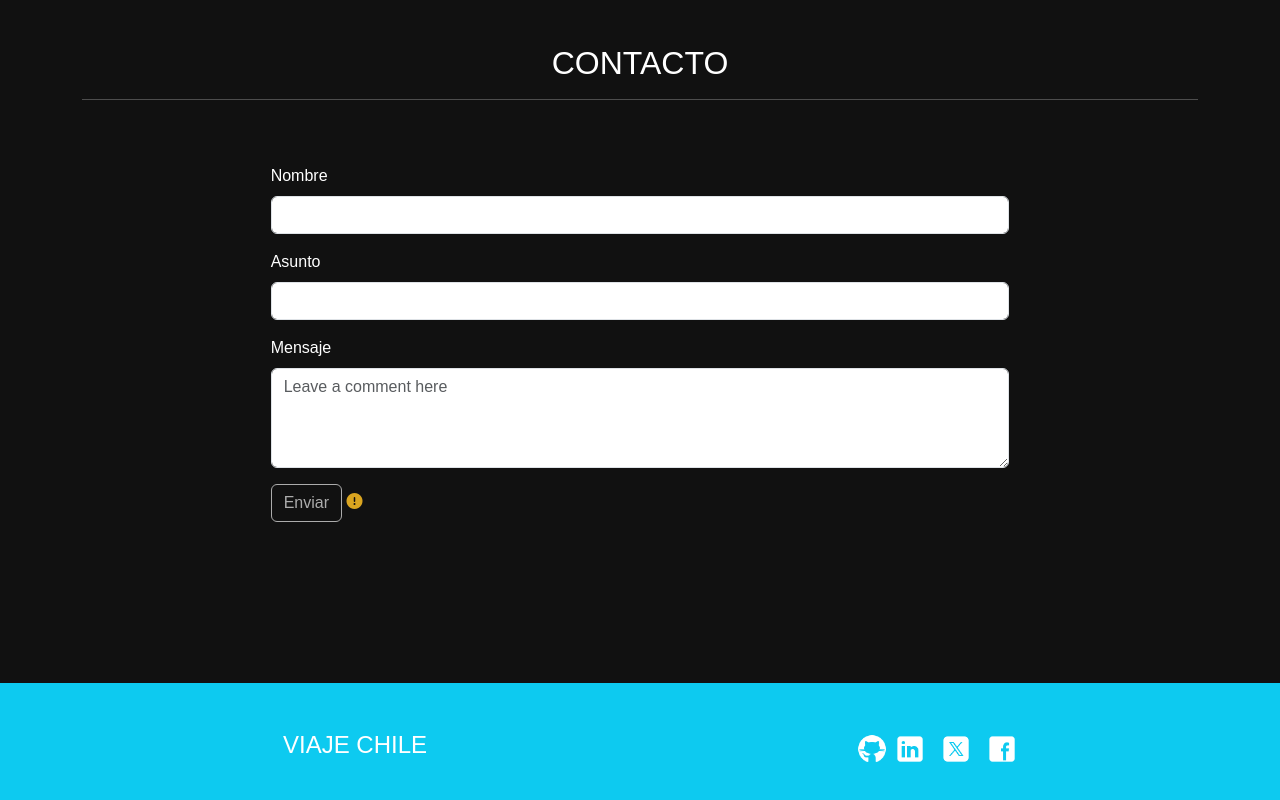
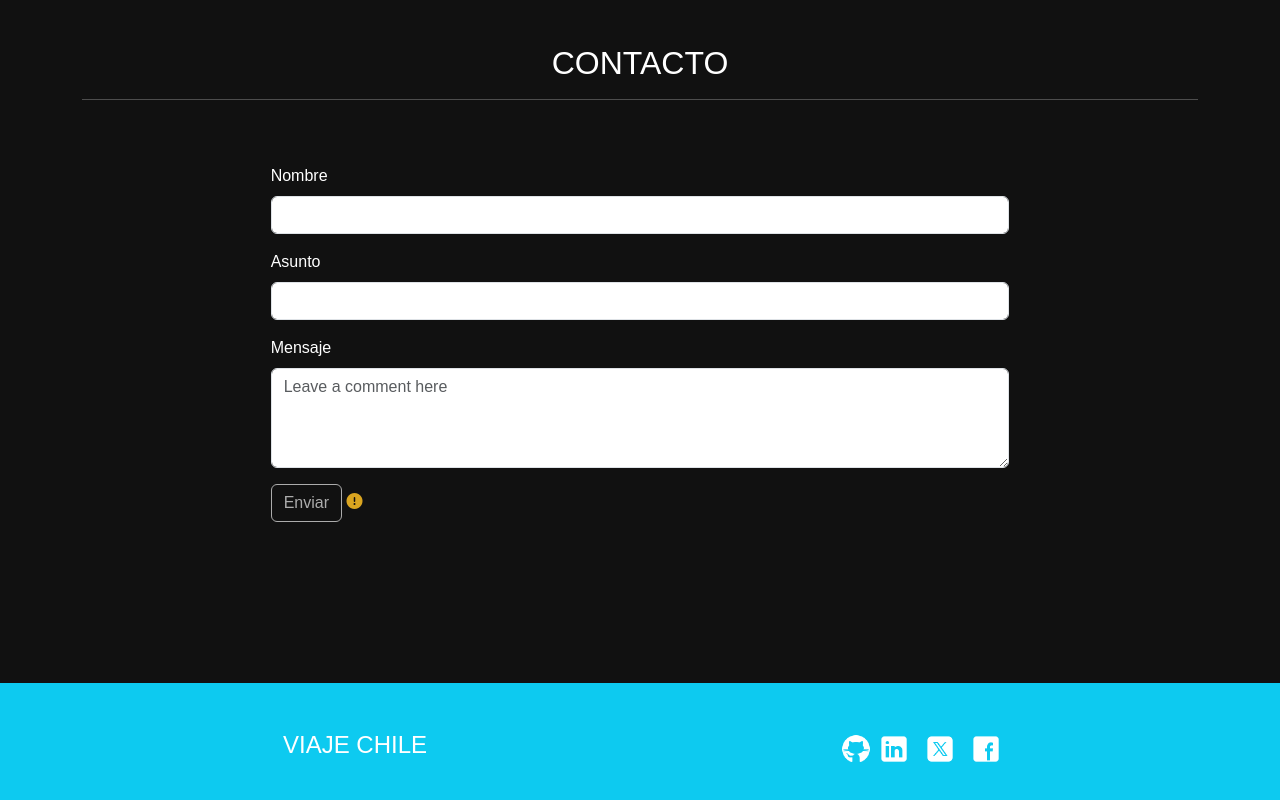
Before and after one commit to mr-gantiva/viajes-chile, a plain HTML site: page index.html in a window 1280 px wide. Shown: the part 2517-3317 px from the top of the page. Drawn offline with nearby package versions, Linux system fonts and the light colour scheme.

Commit message:
Ajustar iconos de RRSS en footer

```diff
--- a/index.html
+++ b/index.html
@@ -279,7 +279,7 @@
                 </div>
 
                 <div class="col-12 col-md-6 box-redes">
-                    <ul class="d-flex justify-content-center gap-2 mb-0">
+                    <ul class="d-flex justify-content-center gap-2 mb-0 p-0">
                         <li><a href="#"><img src="./assets/img/icon-github-50.png" alt=""></a></li>
                         <li><a href="#"><img src="./assets/img/icon-linkedin-50.png" alt=""></i></li>
                         <li><a href="#"><img src="./assets/img/icon-twitterx-50.png" alt=""></i></li>
```
